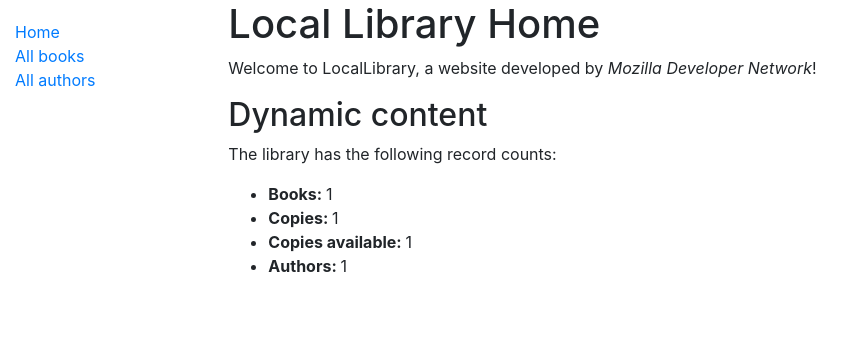
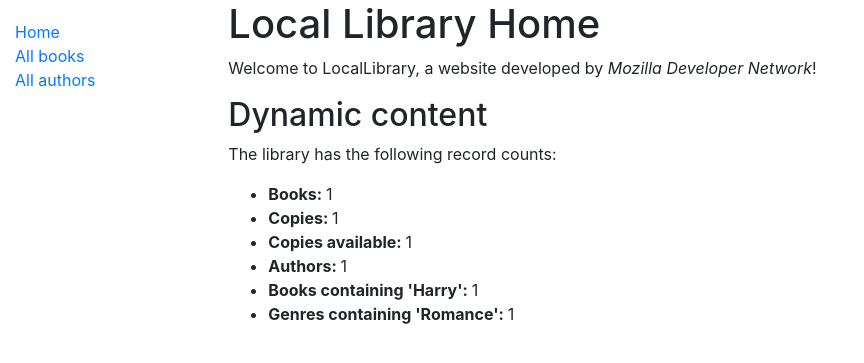
Before and after one commit to melancholy14/locallibrary, a Django app: template catalog/templates/index.html in a window 1280 px wide. Shown: the top 363 px of the page, without its empty margins (0-864 px from the left). Run offline with Django 3.2, Linux system fonts and the light colour scheme; the template is opened without the code that fills it: most values are stand-ins (such as "Sample title", 1, 10 or a date in 2020); some libraries are stand-ins or nearby versions.

Commit message:
update: retrieves counts of genres/books containing specific words

```diff
--- a/catalog/templates/index.html
+++ b/catalog/templates/index.html
@@ -14,5 +14,7 @@
     <li><strong>Copies: </strong>{{ num_instances }}</li>
     <li><strong>Copies available: </strong>{{ num_instances_available }}</li>
     <li><strong>Authors: </strong>{{ num_authors }}</li>
+    <li><strong>Books containing 'Harry': </strong>{{ num_books_containing_harry }}</li>
+    <li><strong>Genres containing 'Romance': </strong>{{ num_genres_containing_romance }}</li>
   </ul>
 {% endblock %}
--- a/catalog/views.py
+++ b/catalog/views.py
@@ -19,11 +19,17 @@ def index(request):
   # The 'all()' is implied by default.
   num_authors = Author.objects.count()
 
+  # Generate counts for genres and books that contain a particular word.
+  num_genres_containing_romance = Genre.objects.filter(name__icontains='romance').count()
+  num_books_containing_harry = Book.objects.filter(title__icontains='harry').count()
+
   context = {
     'num_books': num_books,
     'num_instances': num_instances,
     'num_instances_available': num_instances_available,
     'num_authors': num_authors,
+    'num_genres_containing_romance': num_genres_containing_romance,
+    'num_books_containing_harry': num_books_containing_harry
   }
 
   # Render the HTML template index.html with the data in the context variable
```
